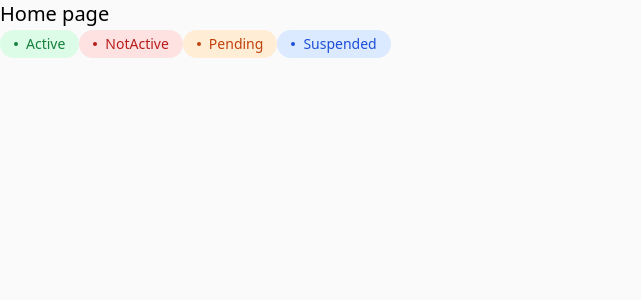
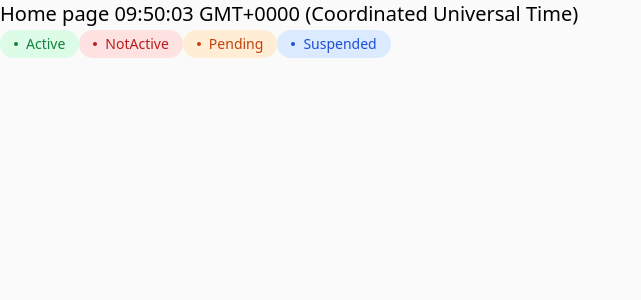
Before and after one commit to juliaparamonova/CRM-New, a Next.js app: page / in a window 1280 px wide. Shown: the top 300 px of the page, without its empty margins (0-641 px from the left). Built offline with nearby package versions, Linux system fonts and the light colour scheme.

Commit message:
add date

```diff
--- a/src/app/page.tsx
+++ b/src/app/page.tsx
@@ -1,9 +1,11 @@
 import StatusLabel, { Status } from '@/app/components/status-label';
+import { headers } from 'next/headers';
 
 export default function Home() {
+  console.log(headers());
   return (
     <main>
-      <h1 className="text-xl">Home page</h1>
+      <h1 className="text-xl">Home page {new Date().toTimeString()}</h1>
       <StatusLabel status={Status.Active}>Active</StatusLabel>
       <StatusLabel status={Status.NotActive}>NotActive</StatusLabel>
       <StatusLabel status={Status.Pending}>Pending</StatusLabel>
```
